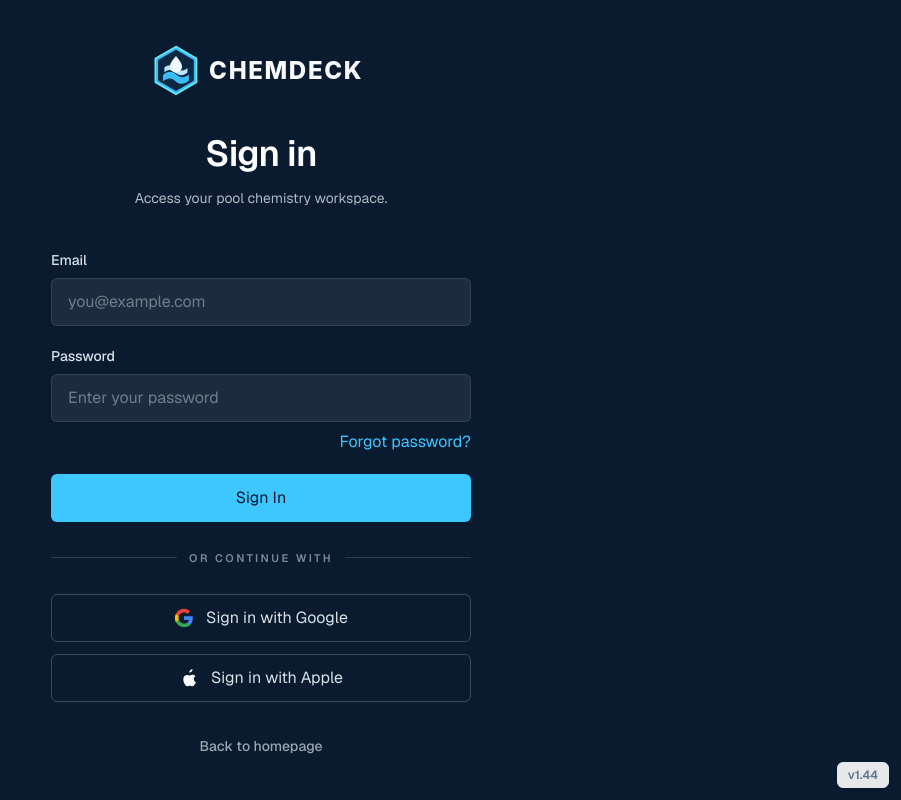
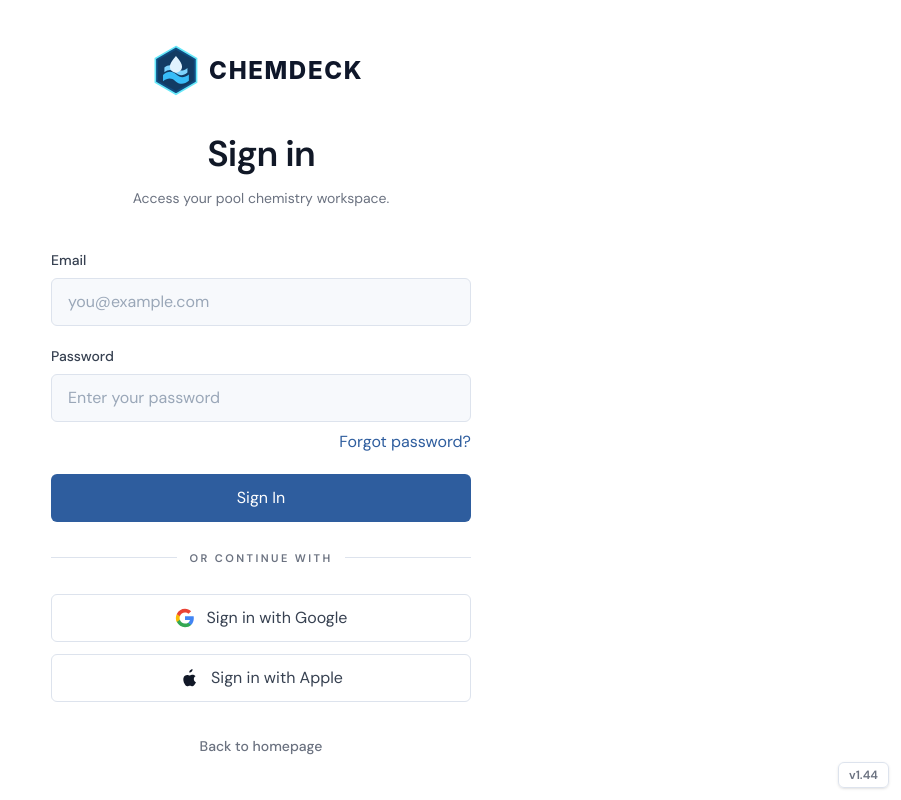
Before and after one commit to Supdike25-creator/poolchem-app, a Next.js app: page /login in a window 1280 px wide. Shown: the whole page, without its empty margins (379-1280 px from the left). Built offline with nearby package versions, Linux system fonts and the light colour scheme; no server answers.

Commit message:
Made UI less vibecoded

```diff
--- a/app/globals.css
+++ b/app/globals.css
@@ -2,27 +2,84 @@
 
 :root {
   --background: #ffffff;
-  --foreground: #171717;
+  --foreground: #111827;
+  --primary: #1b2d4f;
+  --secondary: #2e5d9e;
+  --accent: #0ea5e9;
+  --surface: #f7f9fc;
+  --border: #dde3ed;
+  --muted: #6b7280;
+  --success: #059669;
+  --warning: #b45309;
+  --danger: #b91c1c;
 }
 
 @theme inline {
   --color-background: var(--background);
   --color-foreground: var(--foreground);
-  --font-sans: var(--font-geist-sans);
-  --font-mono: var(--font-geist-mono);
-}
-
-@media (prefers-color-scheme: dark) {
-  :root {
-    --background: #0a0a0a;
-    --foreground: #ededed;
-  }
+  --font-sans: var(--font-dm-sans);
+  --font-mono: var(--font-dm-sans);
+  --color-slate-50: var(--surface);
+  --color-slate-100: #eef3f8;
+  --color-slate-200: var(--border);
+  --color-slate-300: #c8d2df;
+  --color-slate-400: #9aa7b8;
+  --color-slate-500: var(--muted);
+  --color-slate-600: #4b5563;
+  --color-slate-700: #374151;
+  --color-slate-800: #243653;
+  --color-slate-900: var(--primary);
+  --color-slate-950: var(--foreground);
+  --color-gray-500: var(--muted);
+  --color-gray-600: #4b5563;
+  --color-gray-700: #374151;
+  --color-gray-900: var(--foreground);
+  --color-blue-50: #eff7fd;
+  --color-blue-100: #dceefa;
+  --color-blue-200: #b9d8ef;
+  --color-blue-300: #8fc2e6;
+  --color-blue-400: var(--accent);
+  --color-blue-500: var(--accent);
+  --color-blue-600: var(--secondary);
+  --color-blue-700: #244f8b;
+  --color-blue-800: #1f4579;
+  --color-blue-900: var(--primary);
+  --color-blue-950: var(--primary);
+  --color-indigo-200: #b9d8ef;
+  --color-indigo-600: var(--secondary);
+  --color-purple-50: #eff7fd;
+  --color-purple-200: #b9d8ef;
+  --color-purple-600: var(--secondary);
+  --color-purple-700: #244f8b;
+  --color-green-50: #ecfdf5;
+  --color-green-100: #d1fae5;
+  --color-green-200: #a7f3d0;
+  --color-green-600: var(--success);
+  --color-green-700: var(--success);
+  --color-green-800: #047857;
+  --color-green-900: #064e3b;
+  --color-red-50: #fef2f2;
+  --color-red-100: #fee2e2;
+  --color-red-200: #fecaca;
+  --color-red-600: var(--danger);
+  --color-red-700: var(--danger);
+  --color-red-800: #991b1b;
+  --color-red-900: #7f1d1d;
+  --color-amber-50: #fffbeb;
+  --color-amber-100: #fef3c7;
+  --color-amber-200: #fde68a;
+  --color-amber-800: var(--warning);
+  --color-amber-900: #92400e;
+  --color-orange-50: #fffbeb;
+  --color-orange-200: #fde68a;
+  --color-orange-600: var(--warning);
+  --color-orange-700: var(--warning);
 }
 
 body {
   background: var(--background);
   color: var(--foreground);
-  font-family: var(--font-geist-sans), system-ui, -apple-system, BlinkMacSystemFont, "Segoe UI", sans-serif;
+  font-family: var(--font-dm-sans), system-ui, -apple-system, BlinkMacSystemFont, "Segoe UI", sans-serif;
   text-rendering: optimizeLegibility;
   -webkit-font-smoothing: antialiased;
   -moz-osx-font-smoothing: grayscale;
@@ -80,7 +137,7 @@ button {
 }
 
 ::selection {
-  background: rgb(37 99 235 / 0.16);
+  background: rgb(14 165 233 / 0.18);
 }
 
 button:active,
@@ -183,7 +240,7 @@ a:active {
 :root[data-theme="light"] {
   color-scheme: light;
   --background: #ffffff;
-  --foreground: #171717;
+  --foreground: #111827;
 }
 
 :root[data-theme="dark"] {
@@ -411,25 +468,25 @@ a:active {
 
 :root[data-style="compact"] body {
   font-size: 14px;
-  background: #ecfeff;
+  background: var(--surface);
 }
 
 :root[data-style="compact"] .bg-blue-600 {
-  background-color: #0f766e;
+  background-color: var(--secondary);
 }
 
 :root[data-style="compact"] .text-blue-600,
 :root[data-style="compact"] .text-blue-700 {
-  color: #0f766e;
+  color: var(--secondary);
 }
 
 :root[data-style="compact"] .border-blue-200 {
-  border-color: #5eead4;
+  border-color: #b9d8ef;
 }
 
 :root[data-style="compact"] .bg-blue-50,
 :root[data-style="compact"] .bg-blue-100 {
-  background-color: #ccfbf1;
+  background-color: #eff7fd;
 }
 
 :root[data-style="compact"] .rounded-3xl,
@@ -449,32 +506,32 @@ a:active {
 }
 
 :root[data-style="contrast"] body {
-  background: #f8fafc;
-  color: #111827;
+  background: #ffffff;
+  color: var(--foreground);
 }
 
 :root[data-style="contrast"] .bg-blue-600 {
-  background-color: #b45309;
+  background-color: var(--primary);
 }
 
 :root[data-style="contrast"] .text-blue-600,
 :root[data-style="contrast"] .text-blue-700 {
-  color: #92400e;
+  color: var(--primary);
 }
 
 :root[data-style="contrast"] .bg-slate-50,
 :root[data-style="contrast"] .bg-slate-100 {
-  background-color: #fffbeb;
+  background-color: var(--surface);
 }
 
 :root[data-style="contrast"] .bg-blue-50,
 :root[data-style="contrast"] .bg-blue-100 {
-  background-color: #fef3c7;
+  background-color: #eff7fd;
 }
 
 :root[data-style="contrast"] .border-slate-200,
 :root[data-style="contrast"] .border-blue-200 {
-  border-color: #94a3b8;
+  border-color: var(--border);
 }
 
 :root[data-style="contrast"] .shadow-sm,
@@ -484,25 +541,25 @@ a:active {
 
 :root[data-style="soft"] .bg-slate-100,
 :root[data-style="soft"] .bg-slate-50 {
-  background-color: #f4f7fb;
+  background-color: var(--surface);
 }
 
 :root[data-style="soft"] .bg-blue-600 {
-  background-color: #6366f1;
+  background-color: var(--secondary);
 }
 
 :root[data-style="soft"] .text-blue-600,
 :root[data-style="soft"] .text-blue-700 {
-  color: #4f46e5;
+  color: var(--secondary);
 }
 
 :root[data-style="soft"] .bg-blue-50,
 :root[data-style="soft"] .bg-blue-100 {
-  background-color: #eef2ff;
+  background-color: #eff7fd;
 }
 
 :root[data-style="soft"] .border-blue-200 {
-  border-color: #c7d2fe;
+  border-color: #b9d8ef;
 }
 
 :root[data-style="soft"] .rounded-lg,
@@ -512,5 +569,5 @@ a:active {
 
 :root[data-style="soft"] .shadow-sm,
 :root[data-style="soft"] .shadow-xl {
-  box-shadow: 0 14px 34px rgb(30 64 175 / 0.08);
+  box-shadow: 0 14px 34px rgb(27 45 79 / 0.08);
 }
--- a/app/layout.tsx
+++ b/app/layout.tsx
@@ -1,19 +1,14 @@
 import type { Metadata } from "next";
-import { Geist, Geist_Mono } from "next/font/google";
+import { DM_Sans } from "next/font/google";
 import ButtonSoundEffects from "../components/ButtonSoundEffects";
 import ThemeManager from "../components/ThemeManager";
 import VersionBadge from "../components/VersionBadge";
 import "./globals.css";
 
-const geistSans = Geist({
-  variable: "--font-geist-sans",
+const dmSans = DM_Sans({
+  variable: "--font-dm-sans",
   subsets: ["latin"],
-  display: "swap",
-});
-
-const geistMono = Geist_Mono({
-  variable: "--font-geist-mono",
-  subsets: ["latin"],
+  weight: ["400", "500", "600", "700"],
   display: "swap",
 });
 
@@ -35,9 +30,9 @@ export default function RootLayout({
   return (
     <html
       lang="en"
-      className={`${geistSans.variable} ${geistMono.variable} h-full antialiased`}
+      className={`${dmSans.variable} h-full antialiased`}
     >
-      <body className={`${geistSans.className} min-h-full w-full flex flex-col bg-slate-50 text-slate-950`}>
+      <body className={`${dmSans.className} min-h-full w-full flex flex-col bg-slate-50 text-slate-950`}>
         <ThemeManager />
         <ButtonSoundEffects />
         {children}
--- a/app/login/page.tsx
+++ b/app/login/page.tsx
@@ -239,33 +239,33 @@ export default function LoginPage() {
   };
 
   return (
-    <main className="flex min-h-screen w-full items-center justify-center bg-[#0A1A2F] px-5 py-8 text-[#D9E1E8] sm:px-6">
+    <main className="flex min-h-screen w-full items-center justify-center bg-white px-5 py-8 text-slate-950 sm:px-6">
       <section className="w-full max-w-[420px]">
         <div className="mb-10 text-center">
           <div className="mb-8 flex justify-center">
-            <ChemDeckLogo variant="full" scheme="dark" className="hidden w-[230px] sm:block" />
-            <ChemDeckLogo variant="mark" scheme="dark" className="h-12 w-12 sm:hidden" />
+            <ChemDeckLogo variant="full" scheme="light" className="hidden w-[230px] sm:block" />
+            <ChemDeckLogo variant="mark" scheme="light" className="h-12 w-12 sm:hidden" />
           </div>
-          <h1 className="text-4xl font-semibold tracking-tight text-white">Sign in</h1>
-          <p className="mt-3 text-sm leading-6 text-[#D9E1E8]/80">Access your pool chemistry workspace.</p>
+          <h1 className="text-4xl font-semibold tracking-tight text-slate-950">Sign in</h1>
+          <p className="mt-3 text-sm leading-6 text-slate-500">Access your pool chemistry workspace.</p>
         </div>
 
         {(!supabase || error) && (
-          <div className="mb-5 rounded-md border border-red-300/30 bg-red-500/10 px-4 py-3">
-            <p className="text-sm leading-6 text-red-100">
+          <div className="mb-5 rounded-md border border-red-200 bg-red-50 px-4 py-3">
+            <p className="text-sm leading-6 text-red-700">
               {error || authErrorMessages.auth_not_configured}
             </p>
           </div>
         )}
         {notice && (
-          <div className="mb-5 rounded-md border border-[#3EC6FF]/30 bg-[#3EC6FF]/10 px-4 py-3">
-            <p className="text-sm leading-6 text-[#D9E1E8]">{notice}</p>
+          <div className="mb-5 rounded-md border border-blue-200 bg-blue-50 px-4 py-3">
+            <p className="text-sm leading-6 text-blue-900">{notice}</p>
           </div>
         )}
 
         <form onSubmit={handleEmailSignIn} className="space-y-5">
           <div>
-            <label htmlFor="email" className="mb-2 block text-sm font-medium text-[#D9E1E8]">
+            <label htmlFor="email" className="mb-2 block text-sm font-medium text-slate-700">
               Email
             </label>
             <input
@@ -274,7 +274,7 @@ export default function LoginPage() {
               value={email}
               onChange={(e) => setEmail(e.target.value)}
               placeholder="you@example.com"
-              className="h-12 w-full rounded-md border border-white/10 bg-white/[0.08] px-4 text-sm text-white outline-none transition placeholder:text-[#D9E1E8]/45 focus:border-[#3EC6FF]/70 focus:ring-2 focus:ring-[#3EC6FF]/20"
+              className="h-12 w-full rounded-md border border-slate-200 bg-slate-50 px-4 text-sm text-slate-950 outline-none transition placeholder:text-slate-400 focus:border-blue-500 focus:ring-2 focus:ring-blue-100"
               disabled={loading}
               autoComplete="email"
               required
@@ -282,7 +282,7 @@ export default function LoginPage() {
           </div>
 
           <div>
-            <label htmlFor="password" className="mb-2 block text-sm font-medium text-[#D9E1E8]">
+            <label htmlFor="password" className="mb-2 block text-sm font-medium text-slate-700">
               Password
             </label>
             <input
@@ -291,7 +291,7 @@ export default function LoginPage() {
               value={password}
               onChange={(e) => setPassword(e.target.value)}
               placeholder="Enter your password"
-              className="h-12 w-full rounded-md border border-white/10 bg-white/[0.08] px-4 text-sm text-white outline-none transition placeholder:text-[#D9E1E8]/45 focus:border-[#3EC6FF]/70 focus:ring-2 focus:ring-[#3EC6FF]/20"
+              className="h-12 w-full rounded-md border border-slate-200 bg-slate-50 px-4 text-sm text-slate-950 outline-none transition placeholder:text-slate-400 focus:border-blue-500 focus:ring-2 focus:ring-blue-100"
               disabled={loading}
               autoComplete="current-password"
               required
@@ -301,7 +301,7 @@ export default function LoginPage() {
                 type="button"
                 onClick={handleForgotPassword}
                 disabled={loading || !supabase}
-                className="text-sm font-medium text-[#3EC6FF] transition hover:text-[#8DE0FF] disabled:cursor-not-allowed disabled:text-[#D9E1E8]/35"
+                className="text-sm font-medium text-blue-600 transition hover:text-blue-800 disabled:cursor-not-allowed disabled:text-slate-400"
               >
                 Forgot password?
               </button>
@@ -311,18 +311,18 @@ export default function LoginPage() {
           <button
             type="submit"
             disabled={loading}
-            className="flex h-12 w-full items-center justify-center rounded-md bg-[#3EC6FF] px-4 text-sm font-semibold text-[#0A1A2F] transition hover:bg-[#78D8FF] disabled:cursor-not-allowed disabled:bg-white/10 disabled:text-[#D9E1E8]/40"
+            className="flex h-12 w-full items-center justify-center rounded-md bg-blue-600 px-4 text-sm font-semibold text-white transition hover:bg-blue-700 disabled:cursor-not-allowed disabled:bg-slate-200 disabled:text-slate-500"
           >
             {loading ? "Signing in..." : "Sign In"}
           </button>
         </form>
 
         <div className="my-7 flex items-center gap-3">
-          <div className="h-px flex-1 bg-white/15" />
-          <span className="text-[11px] font-semibold uppercase tracking-[0.22em] text-[#D9E1E8]/55">
+          <div className="h-px flex-1 bg-slate-200" />
+          <span className="text-[11px] font-semibold uppercase tracking-[0.22em] text-slate-500">
             OR CONTINUE WITH
           </span>
-          <div className="h-px flex-1 bg-white/15" />
+          <div className="h-px flex-1 bg-slate-200" />
         </div>
 
         <div className="space-y-3">
@@ -330,7 +330,7 @@ export default function LoginPage() {
             type="button"
             onClick={handleGoogleSignIn}
             disabled={loading || !supabase}
-            className="flex h-12 w-full items-center justify-center gap-3 rounded-md border border-white/20 bg-transparent px-4 text-sm font-medium text-[#D9E1E8] transition hover:border-[#3EC6FF]/60 hover:bg-white/[0.04] disabled:cursor-not-allowed disabled:opacity-50"
+            className="flex h-12 w-full items-center justify-center gap-3 rounded-md border border-slate-200 bg-white px-4 text-sm font-medium text-slate-700 transition hover:border-blue-200 hover:bg-slate-50 disabled:cursor-not-allowed disabled:opacity-50"
           >
             <svg className="h-5 w-5" viewBox="0 0 24 24" aria-hidden="true">
               <path fill="#4285F4" d="M22.56 12.25c0-.78-.07-1.53-.2-2.25H12v4.26h5.92c-.26 1.37-1.04 2.53-2.21 3.31v2.77h3.57c2.08-1.92 3.28-4.74 3.28-8.09z" />
@@ -345,9 +345,9 @@ export default function LoginPage() {
             type="button"
             onClick={handleAppleSignIn}
             disabled={loading || !supabase}
-            className="flex h-12 w-full items-center justify-center gap-3 rounded-md border border-white/20 bg-transparent px-4 text-sm font-medium text-[#D9E1E8] transition hover:border-[#3EC6FF]/60 hover:bg-white/[0.04] disabled:cursor-not-allowed disabled:opacity-50"
+            className="flex h-12 w-full items-center justify-center gap-3 rounded-md border border-slate-200 bg-white px-4 text-sm font-medium text-slate-700 transition hover:border-blue-200 hover:bg-slate-50 disabled:cursor-not-allowed disabled:opacity-50"
           >
-            <svg className="h-5 w-5 text-white" viewBox="0 0 24 24" fill="currentColor" aria-hidden="true">
+            <svg className="h-5 w-5 text-slate-950" viewBox="0 0 24 24" fill="currentColor" aria-hidden="true">
               <path d="M16.37 1.43c0 1.02-.42 1.97-1.12 2.7-.75.78-1.94 1.38-2.9 1.3-.13-.98.35-2.02 1.04-2.76.75-.8 2.07-1.4 2.98-1.24ZM20.34 17.06c-.42.97-.62 1.4-1.16 2.25-.75 1.15-1.8 2.58-3.1 2.59-1.15.01-1.45-.75-3.02-.74-1.57.01-1.9.75-3.05.74-1.3-.01-2.3-1.3-3.05-2.45-2.08-3.2-2.3-6.96-1.02-8.95.92-1.42 2.36-2.25 3.72-2.25 1.38 0 2.25.76 3.4.76 1.1 0 1.78-.77 3.38-.77 1.2 0 2.48.66 3.39 1.79-2.98 1.64-2.5 5.9.51 7.03Z" />
             </svg>
             Sign in with Apple
@@ -357,7 +357,7 @@ export default function LoginPage() {
         <div className="mt-8 text-center">
           <Link
             href="/"
-            className="text-sm font-medium text-[#D9E1E8]/70 transition hover:text-[#3EC6FF]"
+            className="text-sm font-medium text-slate-500 transition hover:text-blue-600"
           >
             Back to homepage
           </Link>
--- a/components/ThemeManager.tsx
+++ b/components/ThemeManager.tsx
@@ -16,7 +16,7 @@ const getStoredSettings = () => {
 
 const getStoredTheme = (): Theme => {
   const theme = getStoredSettings()?.theme;
-  return theme === 'light' || theme === 'dark' || theme === 'system' ? theme : 'system';
+  return theme === 'light' || theme === 'dark' || theme === 'system' ? theme : 'light';
 };
 
 const getStoredStyle = (): StylePreset => {
```
Also changed, not shown: app/management/settings/page.tsx (+5 -6 lines), app/pending/page.tsx (+4 -4 lines).
